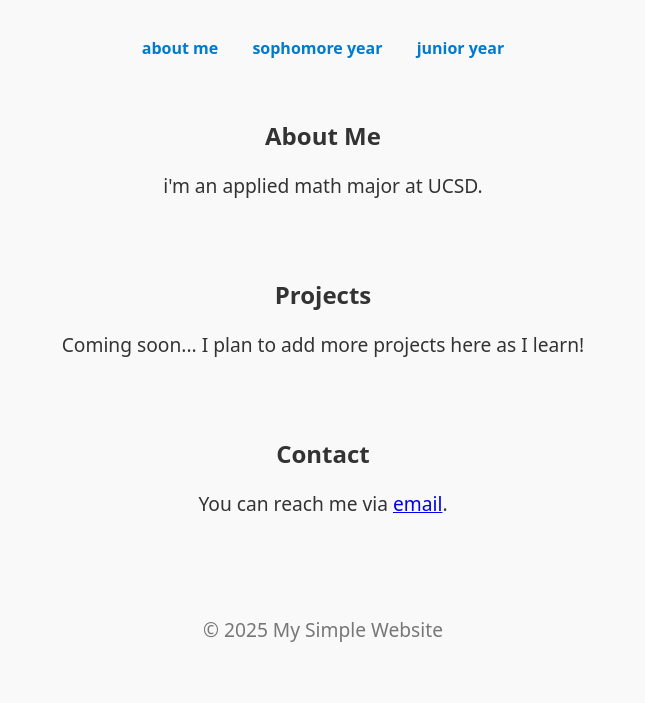
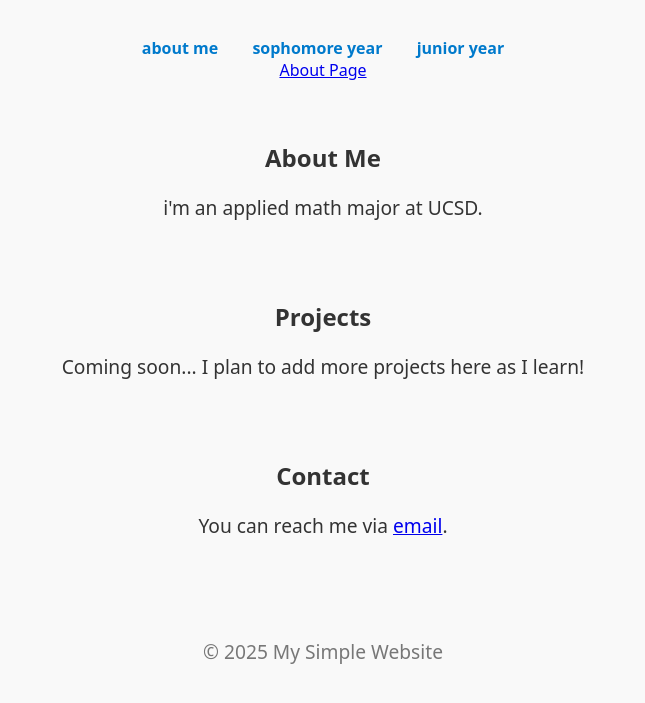
Before and after one commit to kazukigirand/chainsaw, a plain HTML site: page index.html in a window 1280 px wide. Shown: the part 163-866 px from the top of the page, without its empty margins (317-962 px from the left). Drawn offline with Linux system fonts and the light colour scheme.

Commit message:
Update index.html

```diff
--- a/index.html
+++ b/index.html
@@ -70,6 +70,7 @@
     <a href="#sophomore">sophomore year</a>
     <a href="#junior">junior year</a>
   </nav>
+<a href="aboutme.html">About Page</a>
 
   <section id="about" style="margin-top:40px; max-width: 600px; text-align: center;">
     <h2>About Me</h2>
```
